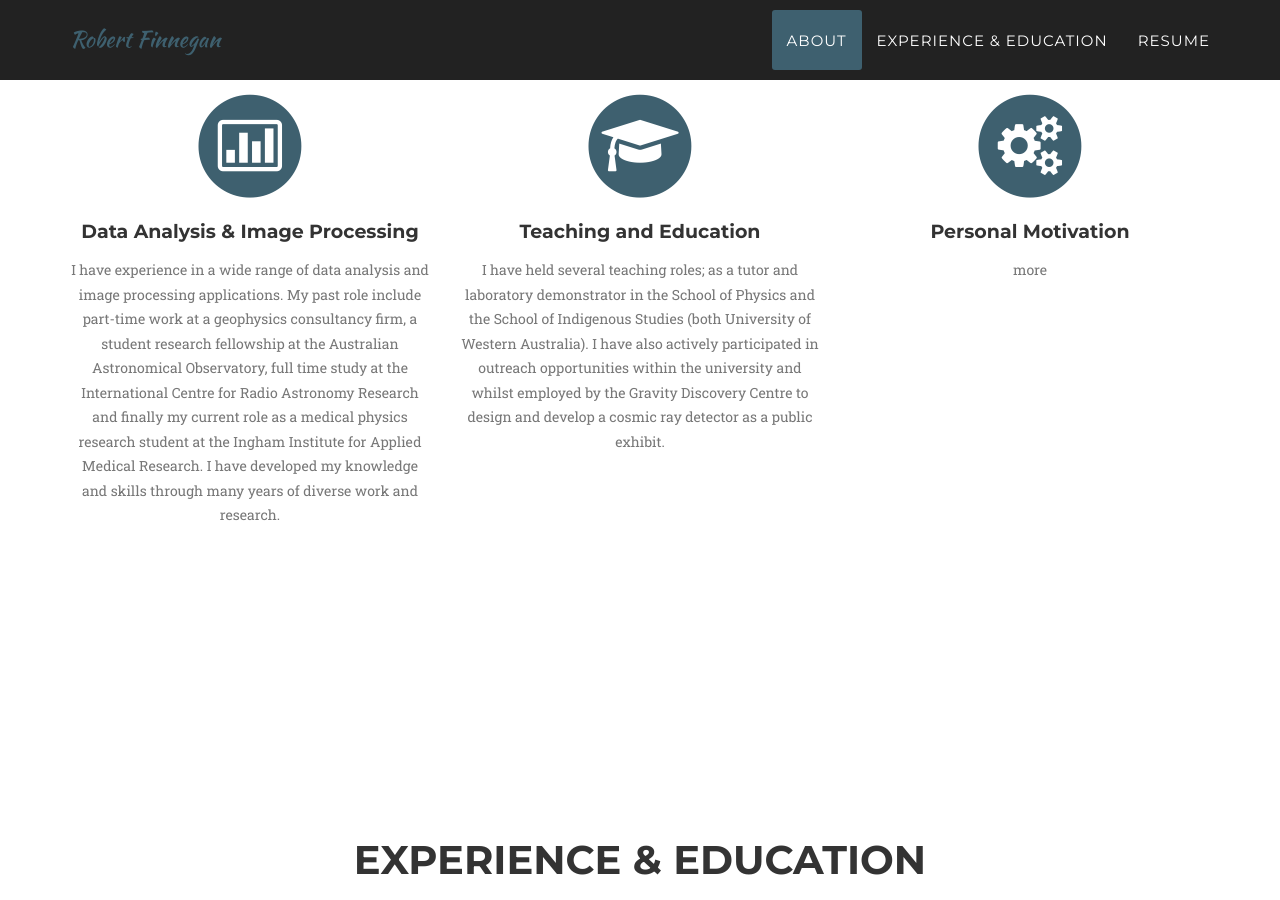
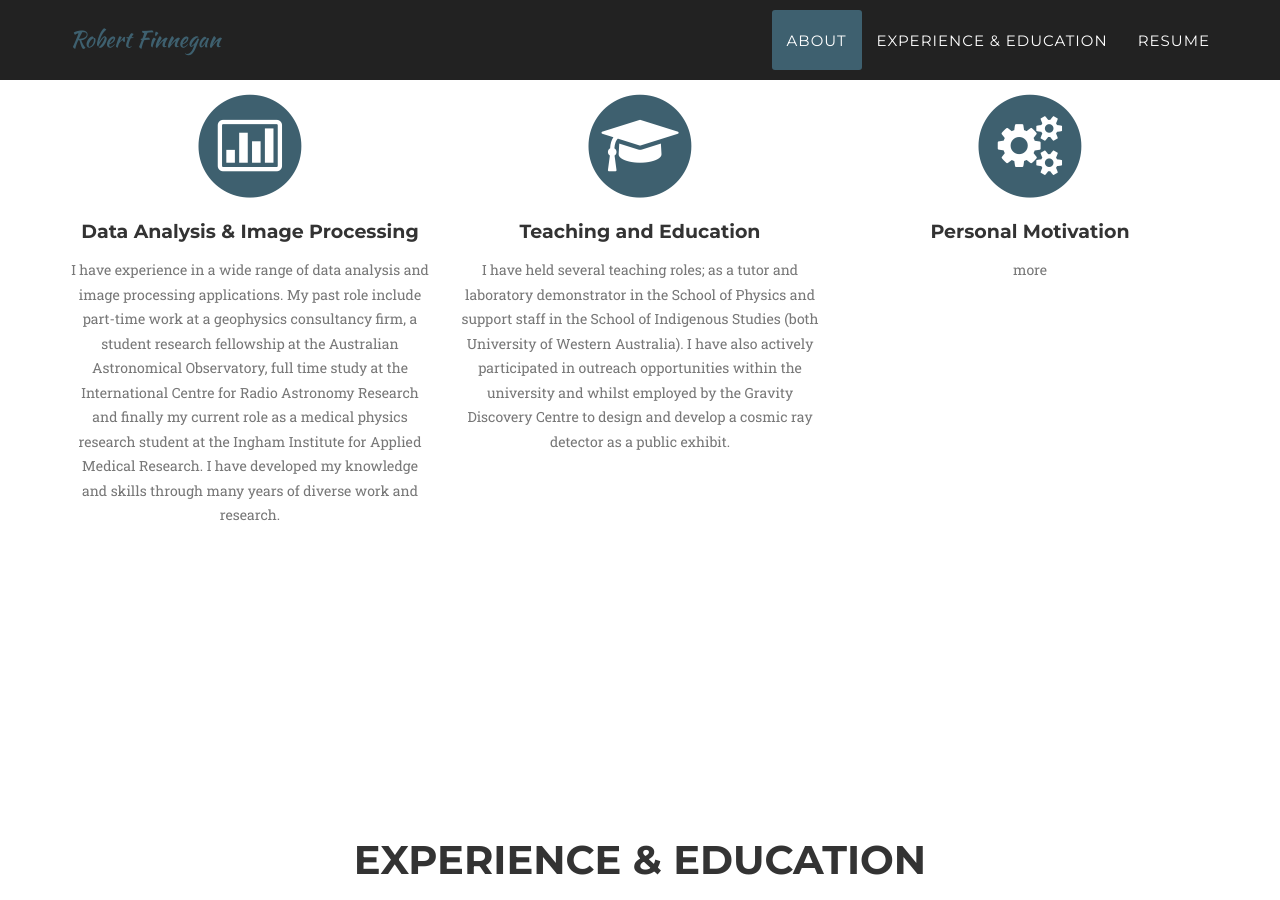
Before and after one commit to rnfinnegan/rnfinnegan.github.io, a Jekyll site: the page index.html, which Jekyll copies as it is, in a window 1280 px wide and 900 px high, scrolled down 1153 px. Built offline with Jekyll 4.4.1, drawn with Linux system fonts in a browser that asks for light colours; some web fonts are replaced.

Commit message:
Update index.html

```diff
--- a/index.html
+++ b/index.html
@@ -126,7 +126,7 @@
                         <i class="fa fa-mortar-board fa-stack-1x fa-inverse"></i>
                     </span>
                     <h4 class="experience-heading">Teaching and Education</h4>
-                    <p class="text-muted">I have held several teaching roles; as a tutor and laboratory demonstrator in the School of Physics and the School of Indigenous Studies (both University of Western Australia). I have also actively participated in outreach opportunities within the university and whilst employed by the Gravity Discovery Centre to design and develop a cosmic ray detector as a public exhibit.</p>
+                    <p class="text-muted">I have held several teaching roles; as a tutor and laboratory demonstrator in the School of Physics and support staff in the School of Indigenous Studies (both University of Western Australia). I have also actively participated in outreach opportunities within the university and whilst employed by the Gravity Discovery Centre to design and develop a cosmic ray detector as a public exhibit.</p>
                 </div>
                 <div class="col-md-4">
                     <span class="fa-stack fa-4x">
@@ -201,7 +201,7 @@
                     <ul class="timeline">
                         <li>
                             <div class="timeline-image">
-                                <img class="img-circle img-responsive" src="img/about/physics.png" alt="">
+                                <img class="img-responsive" src="img/about/physics.png" alt="">
                             </div>
                             <div class="timeline-panel">
                                 <div class="timeline-heading">
@@ -218,7 +218,7 @@
                         </li>
                         <li class="timeline-inverted">
                             <div class="timeline-image">
-                                <img class="img-circle img-responsive" src="img/about/galaxy.png" alt="">
+                                <img class="img-responsive" src="img/about/galaxy.png" alt="">
                             </div>
                             <div class="timeline-panel">
                                 <div class="timeline-heading">
@@ -239,7 +239,7 @@
                         </li>
                         <li class="timeline-panel">
                             <div class="timeline-image">
-                                <img class="img-circle img-responsive" src="img/about/brain.jpg" alt="">
+                                <img class="img-responsive" src="img/about/brain.jpg" alt="">
                             </div>
                             <div class="timeline-panel">
                                 <div class="timeline-heading">
```
